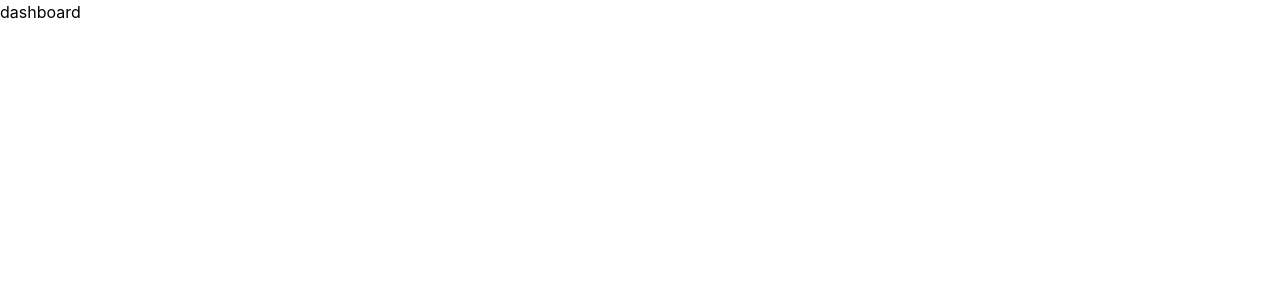
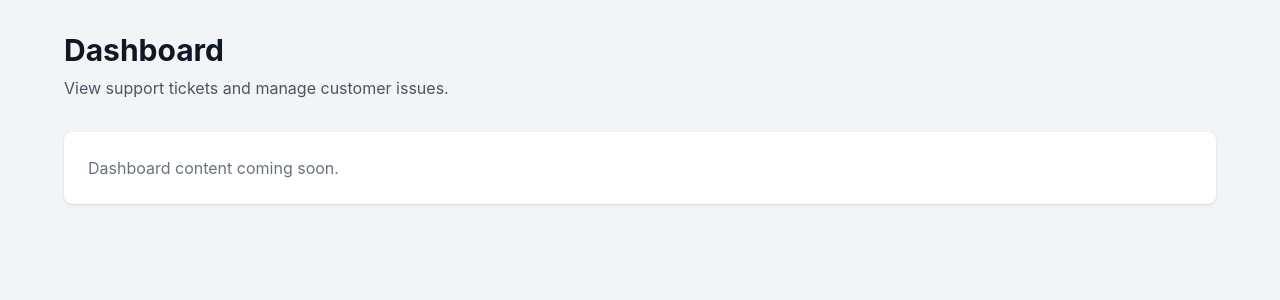
Before and after one commit to jmays-12/SupportDesk-Ticket-Manager, a React (Vite) app in the folder client/: page / in a window 1280 px wide. Shown: the top 300 px of the page. Built offline with nearby package versions, Linux system fonts and the light colour scheme.

Commit message:
Add rough format for Customers and Dashboard pages

```diff
--- a/client/src/pages/Customers.jsx
+++ b/client/src/pages/Customers.jsx
@@ -1,5 +1,23 @@
 function Customers() {
-    return <div>customers</div>
+    return (
+        <div className="min-h-screen bg-gray-100 p-8">
+            <div className="mx-auto max-w-6xl">
+                <h1 className="text-3xl font-bold text-gray-900">
+                    Customers
+                </h1>
+
+                <p className="mt-2 text-gray-600">
+                    View and manage customer records.
+                </p>
+
+                <div className="mt-8 rounded-lg bg-white p-6 shadow">
+                    <p className="text-gray-500">
+                        No customers to display yet.
+                    </p>
+                </div>
+            </div>
+        </div>
+    )
 }
 
 export default Customers
--- a/client/src/pages/Dashboard.jsx
+++ b/client/src/pages/Dashboard.jsx
@@ -1,5 +1,23 @@
 function Dashboard() {
-    return <div>dashboard</div>
+    return (
+        <div className="min-h-screen bg-gray-100 p-8">
+            <div className="mx-auto max-w-6xl">
+                <h1 className="text-3xl font-bold text-gray-900">
+                    Dashboard
+                </h1>
+
+                <p className="mt-2 text-gray-600">
+                    View support tickets and manage customer issues.
+                </p>
+
+                <div className="mt-8 rounded-lg bg-white p-6 shadow">
+                    <p className="text-gray-500">
+                        Dashboard content coming soon.
+                    </p>
+                </div>
+            </div>
+        </div>
+    )
 }
 
 export default Dashboard
```
